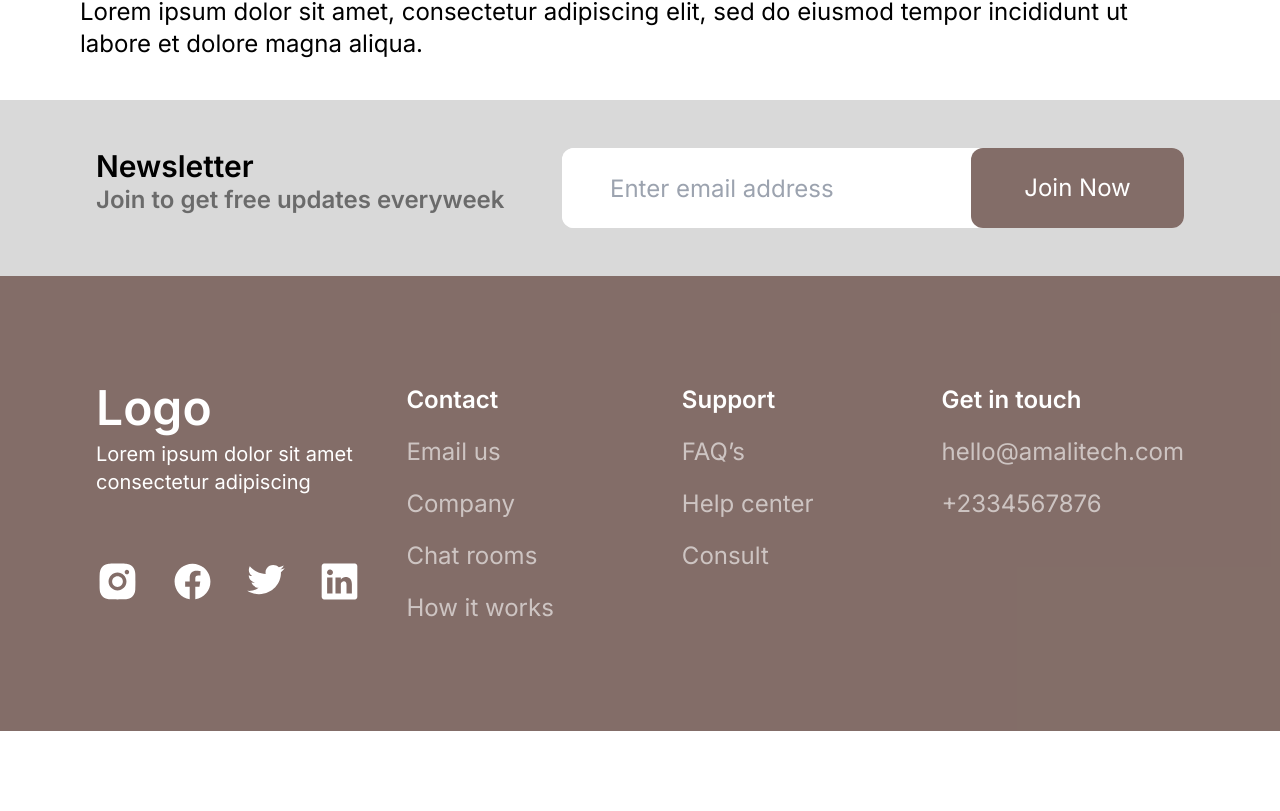
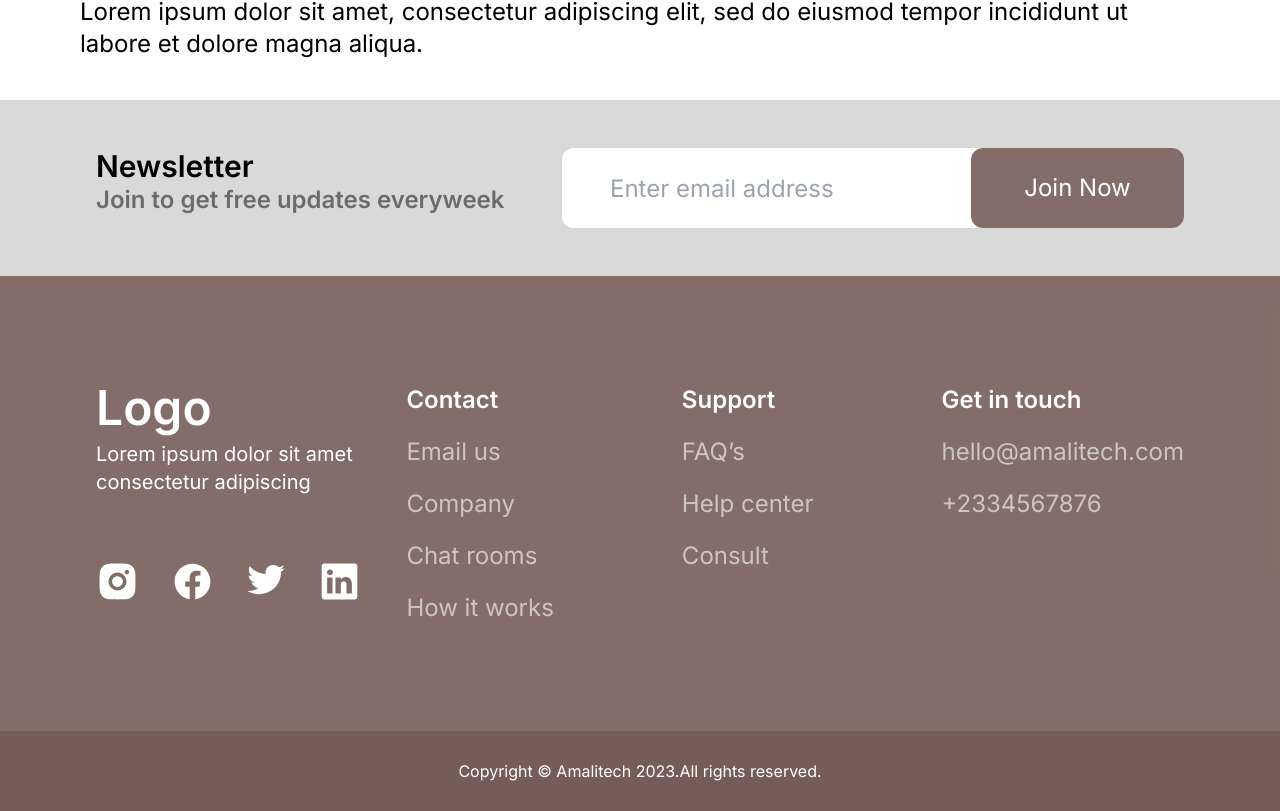
Before and after one commit to AmaliTech-Training-Academy/LetXChat, a React (Vite) app: page / in a window 1280 px wide. Shown: the part 1720-2531 px from the top of the page. Before the commit the page ends 2451 px from the top, so only its background shows below. Built offline with nearby package versions, Linux system fonts and the light colour scheme.

Commit message:
feature: Add footer copyright

```diff
--- a/src/components/Landing-Page/Footer.jsx
+++ b/src/components/Landing-Page/Footer.jsx
@@ -8,6 +8,7 @@ import {
 
 function Footer() {
   return (
+    <>
     <div className='w-full h-[455px] bg-[#755D57E5] px-24 flex items-center justify-center text-white'>
         <div className='w-full flex justify-between'>
             <div>
@@ -42,6 +43,11 @@ function Footer() {
             </div>
         </div>
     </div>
+    <div className='h-20 bg-[#755D57] flex justify-center items-center
+     text-white'>
+        <span>Copyright &copy; Amalitech 2023.All rights reserved.</span>
+    </div>
+    </>
   )
 }
 
```
